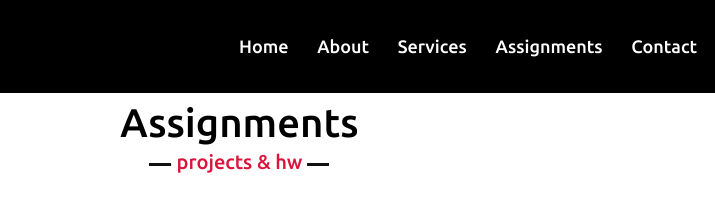
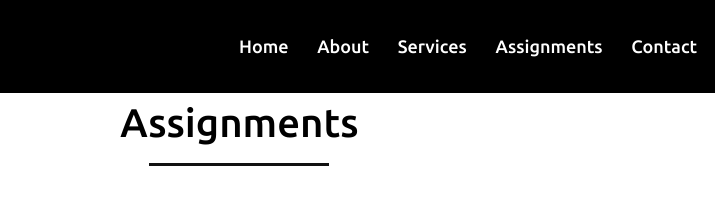
Before and after one commit to ElitaRe/PersonalWebsite3, a plain HTML site: page assignments.html in a window 1280 px wide. Shown: the top 223 px of the page, 223-938 px from the left. Drawn offline with Linux system fonts and the light colour scheme.

Commit message:
Update style4.css

```diff
--- a/style4.css
+++ b/style4.css
@@ -199,9 +199,6 @@ section .title::after{
     filter: brightness(90%);
 }
 
-.assignments .title::after{
-    content: "projects & hw";
-}
 .dropbtn {
   background-color: crimson;
   color: white;
```
